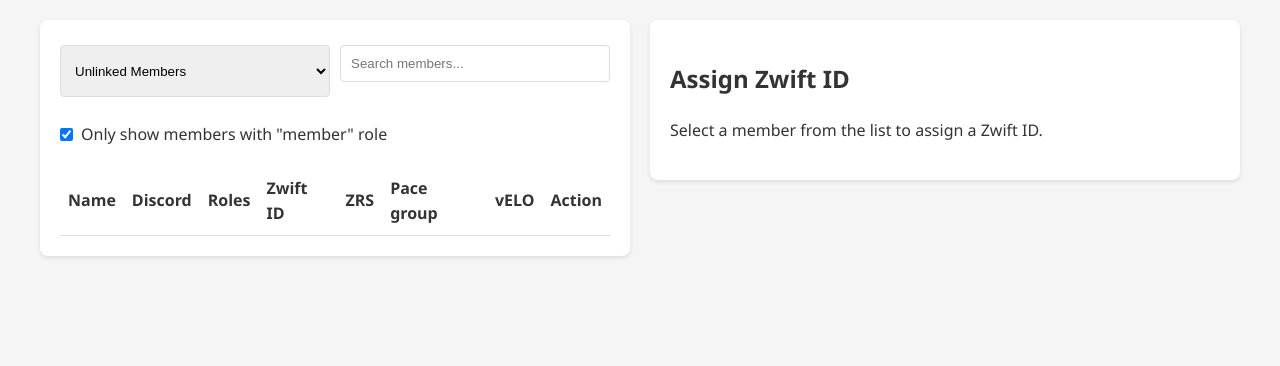
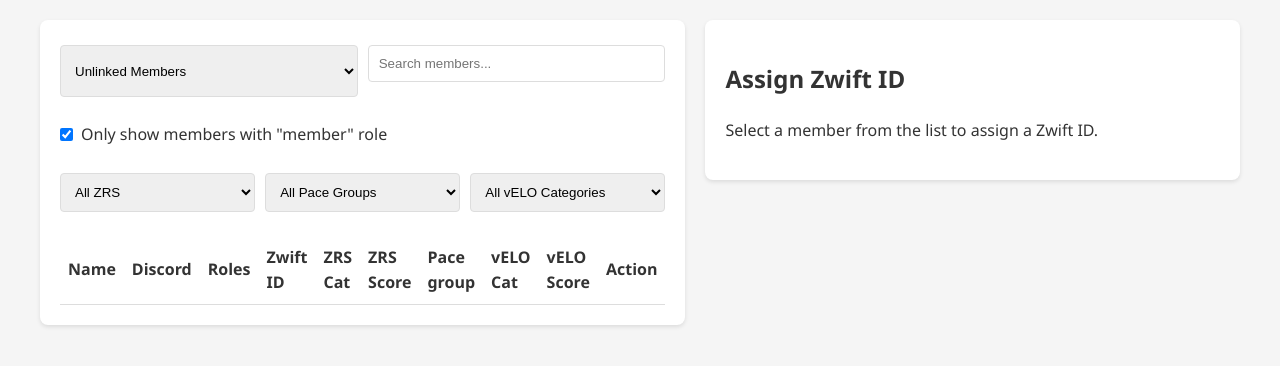
Before and after one commit to T00few2/zwiftpower, a Flask app: page /discord/members in a window 1280 px wide. Shown: the part 154-520 px from the top of the page. Run offline with Flask 3, Linux system fonts and the light colour scheme; the visitor is signed in with stand-in values (Sample User, id 1); a database or web service that is not in the repository returns one stand-in record (values such as "Sample title"); data that the repository does not hold is empty.

Commit message:
member admin layout

```diff
--- a/templates/discord_members.html
+++ b/templates/discord_members.html
@@ -202,6 +202,18 @@
                 </label>
             </div>
 
+            <div class="filters" style="align-items: center;">
+                <select id="filter-zrs-cat">
+                    <option value="all">All ZRS</option>
+                </select>
+                <select id="filter-zp-cat">
+                    <option value="all">All Pace Groups</option>
+                </select>
+                <select id="filter-velo-cat">
+                    <option value="all">All vELO Categories</option>
+                </select>
+            </div>
+
             <div id="members-container">
                 <table style="width: 100%; border-collapse: collapse;">
                     <thead>
@@ -210,9 +222,11 @@
                             <th style="text-align: left; padding: 8px; border-bottom: 1px solid #ddd;">Discord</th>
                             <th style="text-align: left; padding: 8px; border-bottom: 1px solid #ddd;">Roles</th>
                             <th style="text-align: left; padding: 8px; border-bottom: 1px solid #ddd;">Zwift ID</th>
-                            <th style="text-align: left; padding: 8px; border-bottom: 1px solid #ddd;">ZRS</th>
+                            <th style="text-align: left; padding: 8px; border-bottom: 1px solid #ddd;">ZRS Cat</th>
+                            <th style="text-align: left; padding: 8px; border-bottom: 1px solid #ddd;">ZRS Score</th>
                             <th style="text-align: left; padding: 8px; border-bottom: 1px solid #ddd;">Pace group</th>
-                            <th style="text-align: left; padding: 8px; border-bottom: 1px solid #ddd;">vELO</th>
+                            <th style="text-align: left; padding: 8px; border-bottom: 1px solid #ddd;">vELO Cat</th>
+                            <th style="text-align: left; padding: 8px; border-bottom: 1px solid #ddd;">vELO Score</th>
                             <th style="text-align: left; padding: 8px; border-bottom: 1px solid #ddd;">Action</th>
                         </tr>
                     </thead>
@@ -222,7 +236,10 @@
                             data-has-zwift="{{ member.has_zwift_id|lower }}"
                             data-discord-id="{{ member.discordID }}"
                             data-username="{{ member.username }}"
-                            data-display-name="{{ member.display_name }}">
+                            data-display-name="{{ member.display_name }}"
+                            data-zrs-cat="{{ member.zrsCategory|default('') }}"
+                            data-zp-cat="{{ member.zpCategory|default('') }}"
+                            data-velo-cat="{{ member.veloCategoryName|default(member.veloCategory)|default('') }}">
                             <td style="padding: 8px; border-bottom: 1px solid #f0f0f0; font-weight: 600;">{{ member.display_name }}</td>
                             <td style="padding: 8px; border-bottom: 1px solid #f0f0f0;">@{{ member.username }} ({{ member.discordID }})</td>
                             <td style="padding: 8px; border-bottom: 1px solid #f0f0f0;">
@@ -235,17 +252,11 @@
                                 {% endif %}
                             </td>
                             <td style="padding: 8px; border-bottom: 1px solid #f0f0f0;">{% if member.has_zwift_id %}{{ member.zwiftID }}{% else %}-{% endif %}</td>
-                            <td style="padding: 8px; border-bottom: 1px solid #f0f0f0;">
-                                {% if member.racingScore is defined or member.zrsCategory is defined %}
-                                    {% if member.zrsCategory is defined %}{{ member.zrsCategory }}{% endif %}{% if member.racingScore is defined %} ({{ member.racingScore }}){% endif %}
-                                {% else %}-{% endif %}
-                            </td>
+                            <td style="padding: 8px; border-bottom: 1px solid #f0f0f0;">{% if member.zrsCategory is defined %}{{ member.zrsCategory }}{% else %}-{% endif %}</td>
+                            <td style="padding: 8px; border-bottom: 1px solid #f0f0f0;">{% if member.racingScore is defined %}{{ member.racingScore|round(0)|int }}{% else %}-{% endif %}</td>
                             <td style="padding: 8px; border-bottom: 1px solid #f0f0f0;">{% if member.zpCategory is defined %}{{ member.zpCategory }}{% else %}-{% endif %}</td>
-                            <td style="padding: 8px; border-bottom: 1px solid #f0f0f0;">
-                                {% if member.veloCategoryName is defined or member.veloScore is defined or member.veloCategory is defined %}
-                                    {% if member.veloCategoryName is defined %}{{ member.veloCategoryName }}{% elif member.veloCategory is defined %}{{ member.veloCategory }}{% endif %}{% if member.veloScore is defined %} ({{ member.veloScore }}){% endif %}
-                                {% else %}-{% endif %}
-                            </td>
+                            <td style="padding: 8px; border-bottom: 1px solid #f0f0f0;">{% if member.veloCategoryName is defined or member.veloCategory is defined %}{% if member.veloCategoryName is defined %}{{ member.veloCategoryName }}{% else %}{{ member.veloCategory }}{% endif %}{% else %}-{% endif %}</td>
+                            <td style="padding: 8px; border-bottom: 1px solid #f0f0f0;">{% if member.veloScore is defined %}{{ member.veloScore|round(0)|int }}{% else %}-{% endif %}</td>
                             <td style="padding: 8px; border-bottom: 1px solid #f0f0f0;">
                                 {% if member.has_zwift_id %}
                                 <button class="assign-btn" onclick="selectMemberForAssignment('{{ member.discordID }}')">Reassign</button>
@@ -315,6 +326,13 @@
                 applyFilters();
             });
 
+            // Build category filter options dynamically
+            buildCategoryFilters();
+            // Category filter listeners
+            document.getElementById('filter-zrs-cat').addEventListener('change', applyFilters);
+            document.getElementById('filter-zp-cat').addEventListener('change', applyFilters);
+            document.getElementById('filter-velo-cat').addEventListener('change', applyFilters);
+
             // Setup Zwift rider search
             document.getElementById('zwift-search').addEventListener('input', function() {
                 const searchTerm = this.value.toLowerCase();
@@ -334,11 +352,17 @@
             const searchTerm = document.getElementById('member-search').value.toLowerCase();
             const filterType = document.getElementById('filter-type').value;
             const filterMemberRole = document.getElementById('filter-member-role').checked;
+            const zrsCat = document.getElementById('filter-zrs-cat').value;
+            const zpCat = document.getElementById('filter-zp-cat').value;
+            const veloCat = document.getElementById('filter-velo-cat').value;
 
             document.querySelectorAll('tr.member-row').forEach(row => {
                 const displayName = (row.dataset.displayName || '').toLowerCase();
                 const username = (row.dataset.username || '').toLowerCase();
                 const hasZwift = row.dataset.hasZwift;
+                const rowZrsCat = row.dataset.zrsCat || '';
+                const rowZpCat = row.dataset.zpCat || '';
+                const rowVeloCat = row.dataset.veloCat || '';
 
                 // Match search term
                 const matchesSearch = displayName.includes(searchTerm) || username.includes(searchTerm);
@@ -361,8 +385,14 @@
                     }
                 }
 
+                // Category filters
+                let matchesCats = true;
+                if (zrsCat !== 'all' && rowZrsCat !== zrsCat) matchesCats = false;
+                if (zpCat !== 'all' && rowZpCat !== zpCat) matchesCats = false;
+                if (veloCat !== 'all' && rowVeloCat !== veloCat) matchesCats = false;
+
                 // Show or hide based on all conditions
-                row.style.display = (matchesSearch && matchesFilter && matchesMemberRole) ? 'table-row' : 'none';
+                row.style.display = (matchesSearch && matchesFilter && matchesMemberRole && matchesCats) ? 'table-row' : 'none';
             });
         }
 
@@ -521,6 +551,35 @@
             errorEl.style.display = 'block';
             document.getElementById('success-message').style.display = 'none';
         }
+
+        function buildCategoryFilters() {
+            const zrsSet = new Set();
+            const zpSet = new Set();
+            const veloSet = new Set();
+            document.querySelectorAll('tr.member-row').forEach(row => {
+                const zrs = (row.dataset.zrsCat || '').trim();
+                const zp = (row.dataset.zpCat || '').trim();
+                const velo = (row.dataset.veloCat || '').trim();
+                if (zrs) zrsSet.add(zrs);
+                if (zp) zpSet.add(zp);
+                if (velo) veloSet.add(velo);
+            });
+            const zrsSel = document.getElementById('filter-zrs-cat');
+            const zpSel = document.getElementById('filter-zp-cat');
+            const veloSel = document.getElementById('filter-velo-cat');
+            // preserve selection
+            const zrsPrev = zrsSel.value;
+            const zpPrev = zpSel.value;
+            const veloPrev = veloSel.value;
+            // repopulate
+            zrsSel.innerHTML = '<option value="all">All ZRS</option>' + Array.from(zrsSet).sort().map(v=>`<option value="${v}">${v}</option>`).join('');
+            zpSel.innerHTML = '<option value="all">All Pace Groups</option>' + Array.from(zpSet).sort().map(v=>`<option value="${v}">${v}</option>`).join('');
+            veloSel.innerHTML = '<option value="all">All vELO Categories</option>' + Array.from(veloSet).sort().map(v=>`<option value="${v}">${v}</option>`).join('');
+            // restore selection if still valid
+            if ([...zrsSet].includes(zrsPrev)) zrsSel.value = zrsPrev; else zrsSel.value = 'all';
+            if ([...zpSet].includes(zpPrev)) zpSel.value = zpPrev; else zpSel.value = 'all';
+            if ([...veloSet].includes(veloPrev)) veloSel.value = veloPrev; else veloSel.value = 'all';
+        }
     </script>
 </body>
 </html>
```
